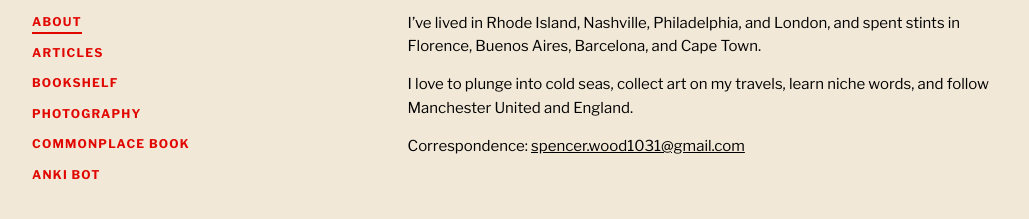
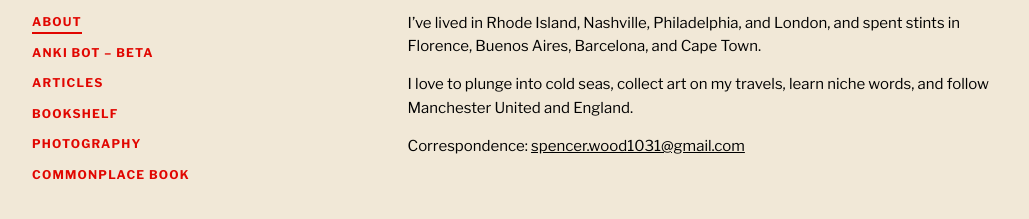
Before and after one commit to spencerwood1031/personal-site, a plain HTML site: page index.html in a window 1280 px wide. Shown: the part 129-348 px from the top of the page, without its empty margins (36-1065 px from the left). Drawn offline with nearby package versions, Linux system fonts and the light colour scheme.

Commit message:
Nav: Anki Bot – Beta as the second tab
Co-Authored-By: Claude Opus 5.5 <noreply@anthropic.com>
Claude-Session: https://claude.ai/code/session_01Bye6LskSPAXdq6RUbUft6v

```diff
--- a/index.html
+++ b/index.html
@@ -393,11 +393,11 @@
 
     <nav>
       <a href="#about" data-tab="about">About</a>
+      <a href="https://anki.spencerjwood.com/">Anki Bot – Beta</a>
       <a href="#articles" data-tab="articles">Articles</a>
       <a href="#books" data-tab="books">Bookshelf</a>
       <a href="#photography" data-tab="photography">Photography</a>
       <a href="#quotes" data-tab="quotes">Commonplace Book</a>
-      <a href="https://anki.spencerjwood.com/">Anki Bot</a>
     </nav>
   </aside>
 
```
